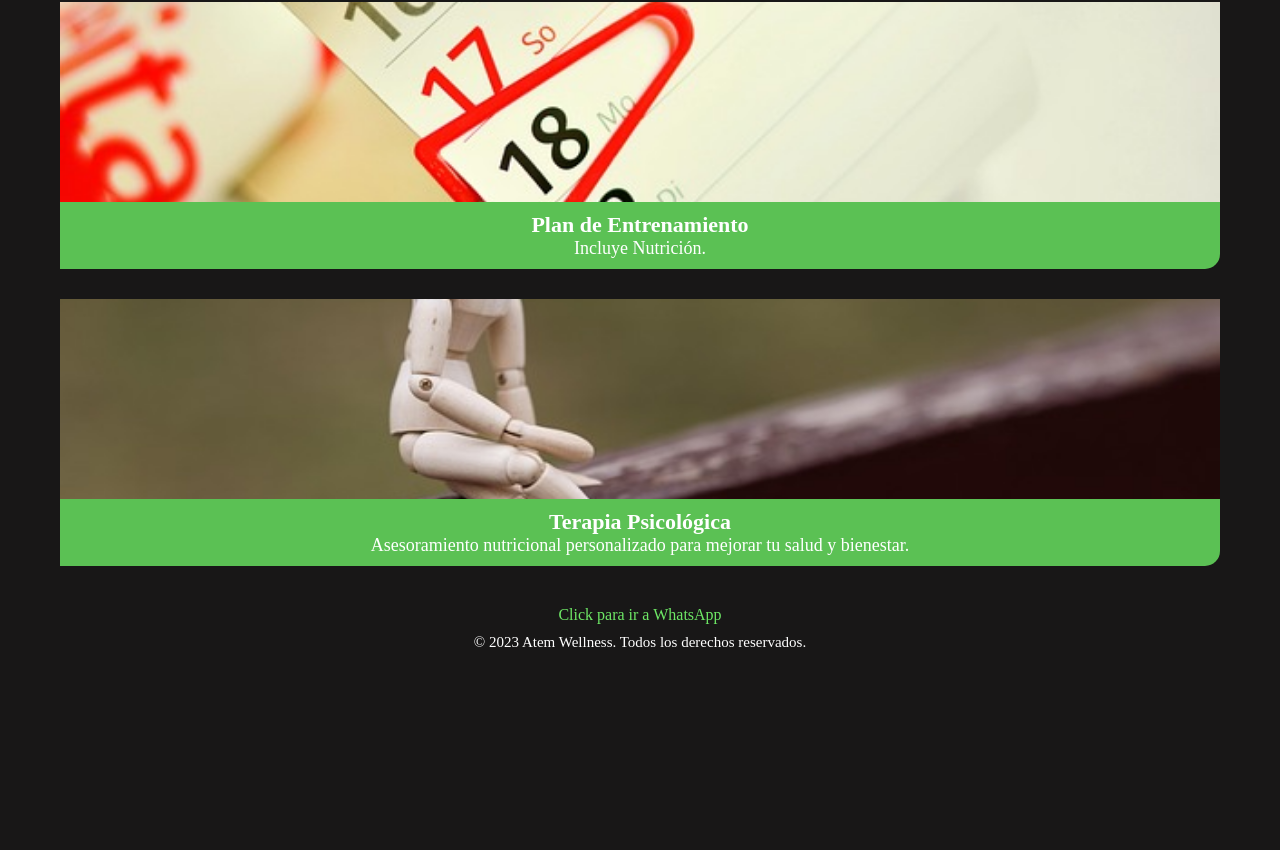
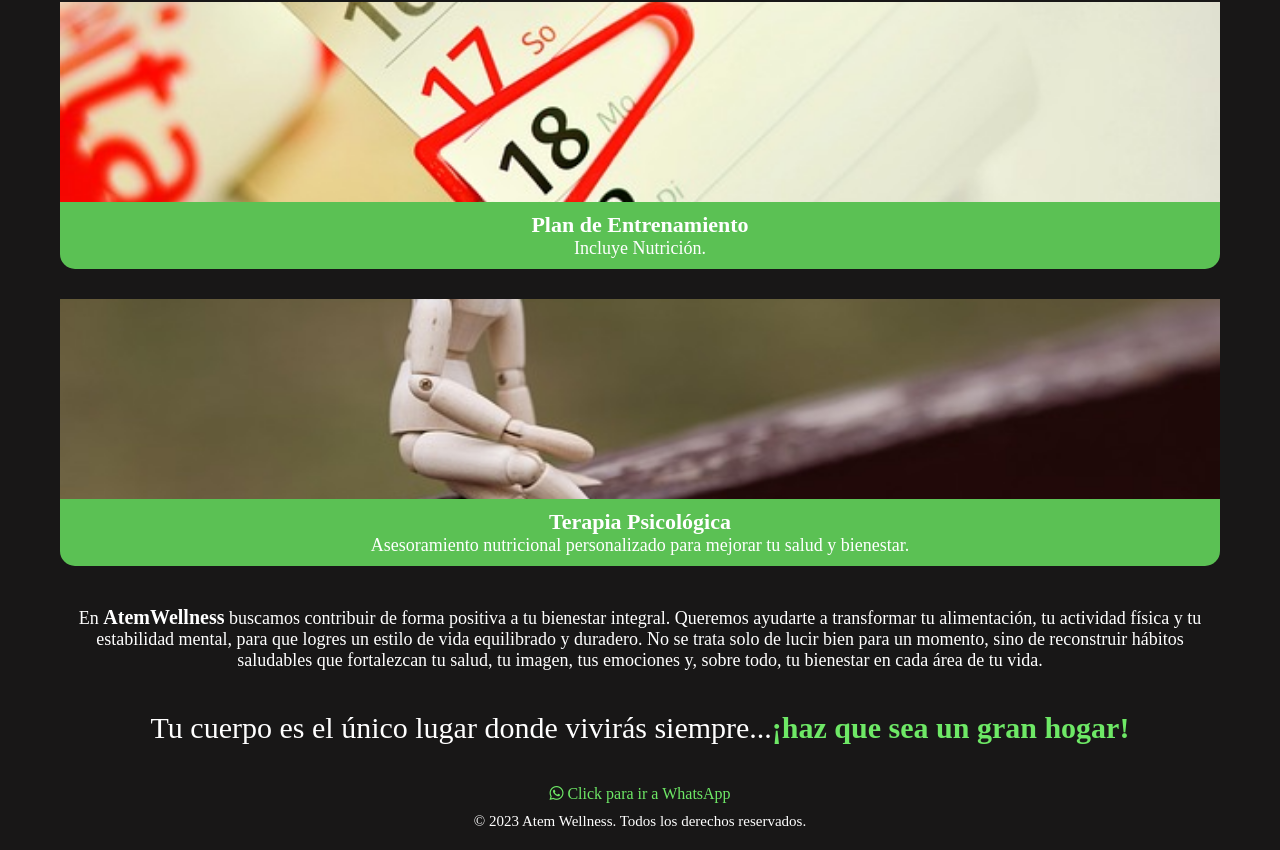
Before and after one commit to jairodev99/atem-wellness, a plain HTML site: page index.html in a window 1280 px wide. Shown: the part 3811-4661 px from the top of the page. Before the commit the page ends 4482 px from the top, so only its background shows below. Drawn offline with Linux system fonts and the light colour scheme; a web font is replaced by a local one.

Commit message:
added messages section

```diff
--- a/app.css
+++ b/app.css
@@ -216,6 +216,28 @@ p{
     background-color: var(--color-secondary);
     padding: 10px 0;
     border-bottom-right-radius: 15px;
+    border-bottom-left-radius: 15px;
+}
+
+/* Messages - section */
+.message{
+    margin-top: 40px;
+    text-align: center;
+}
+
+.message-text span{
+    font-weight: 700;
+    font-size: 20px;
+}
+
+.message-slogan{
+    font-size: 30px;
+    margin-top: 40px;
+}
+
+.message-slogan span{
+    color: var(--color-primary);
+    font-weight: 700;
 }
 
 /*Footer - section*/
--- a/index.html
+++ b/index.html
@@ -5,6 +5,7 @@
     <meta name="viewport" content="width=device-width, initial-scale=1.0">
     <title>Atem Wellness</title>
     <link rel="stylesheet" href="./app.css">
+    <link href="https://cdnjs.cloudflare.com/ajax/libs/font-awesome/6.0.0-beta3/css/all.min.css" rel="stylesheet">
 </head>
 <body>
     <header class="header">
@@ -95,11 +96,23 @@
                 </div> <!-- Service Item -->
             </div>
          </section>
+
+        <!-- Section - message to clients -->
+         <section class="container message">
+            <p class="message-text">
+                En <span>AtemWellness</span> buscamos contribuir de forma positiva a tu bienestar integral.
+                Queremos ayudarte a transformar tu alimentación, tu actividad física y tu estabilidad mental, para que logres un estilo de vida equilibrado y duradero. No se trata solo de lucir bien para un momento, sino de reconstruir hábitos saludables que fortalezcan tu salud, tu imagen, tus emociones y, sobre todo, tu bienestar en cada área de tu
+                vida.
+            </p>
+            <p class="message-slogan">
+                Tu cuerpo es el único lugar donde vivirás siempre...<span>¡haz que sea un gran hogar!</span>
+            </p>
+         </section>
     </main>
 
     <footer class="footer">
         <div class="container footer-content">
-            <a href="https://wa.me/7775982418" target="_blank" class="whatsapp-link">Click para ir a WhatsApp</a>
+            <a href="https://wa.me/7775982418" target="_blank" class="whatsapp-link"> <i class="fab fa-whatsapp"></i> Click para ir a WhatsApp</a>
             <p class="footer-text">© 2023 Atem Wellness. Todos los derechos reservados.</p>
         </div>
     </footer>
```
